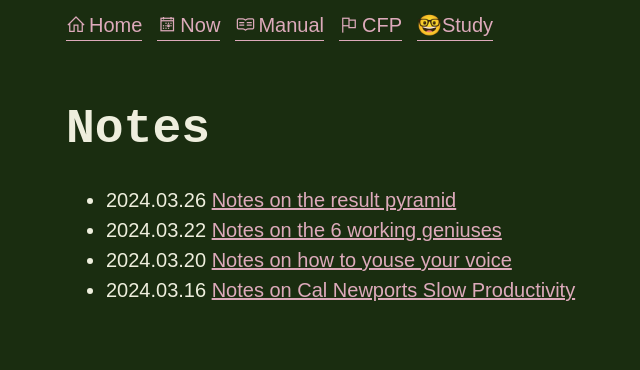
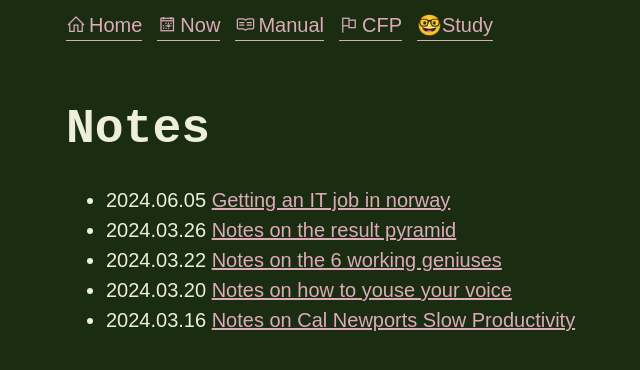
Before and after one commit to dagfrode/dagfrode.github.io, a Jekyll site: the page built from notes/index.md, in a window 1280 px wide. Shown: the top 370 px of the page, without its empty margins (248-888 px from the left). Built offline with Jekyll 4.4.1, drawn with Linux system fonts in a browser that asks for light colours; our own code applies the rules of GitHub Pages for plain Markdown files.

Commit message:
Update notes list

```diff
--- a/notes/index.md
+++ b/notes/index.md
@@ -1,5 +1,6 @@
 # Notes
 
+- 2024.06.05 [Getting an IT job in norway](./it-job-in-norway)
 - 2024.03.26 [Notes on the result pyramid](./results-pyramid)
 - 2024.03.22 [Notes on the 6 working geniuses](./6wg)
 - 2024.03.20 [Notes on how to youse your voice](./vocal)
```
